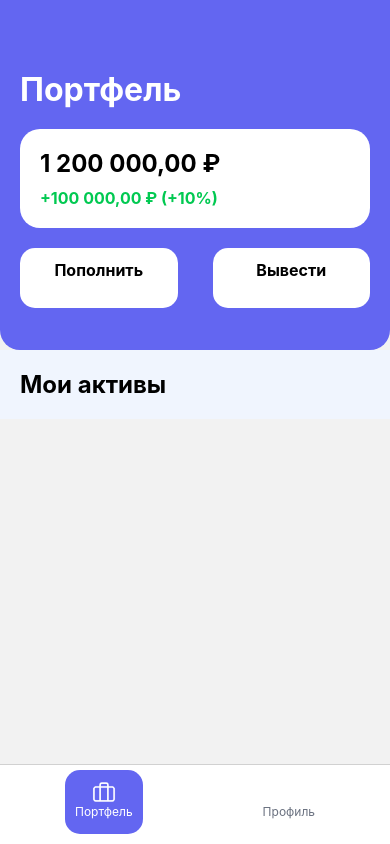
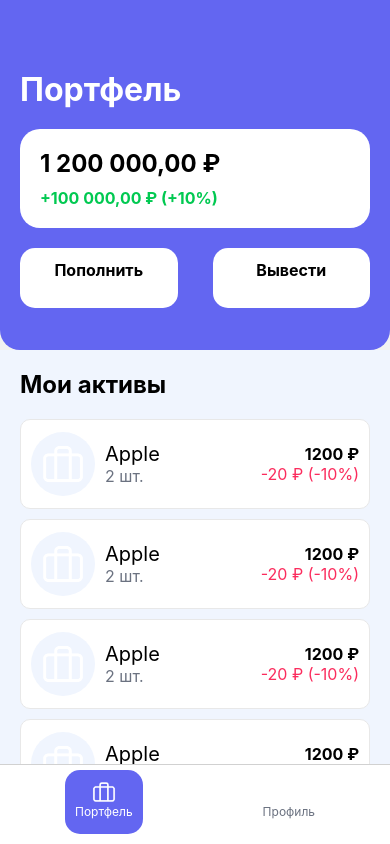
Before and after one commit to vvlaads/Investment-pp, a React Native app in the folder 2-cross-platorm-app/: screen /Main in a window 390 px wide. Built offline with nearby package versions, Linux system fonts and the light colour scheme.

Commit message:
Added component: AssetCard

```diff
--- /dev/null
+++ b/2-cross-platorm-app/components/AssetCard.js
@@ -0,0 +1,75 @@
+import { Image, Pressable, StyleSheet, Text, View } from "react-native";
+import { colors } from "../theme/colors";
+import { fontSizes, fontWeights, typography } from "../theme/typography";
+
+export default function AssetCard({ companyName, amount, pricePerUnit, diffPerUnit, icon }) {
+    return (
+        <Pressable
+            style={({ pressed }) => [
+                styles.container,
+                pressed ? { backgroundColor: colors.grayLight } : null
+            ]}
+            onPress={() => navigation.navigate(pageName)}
+        >
+            <View style={styles.imageContainer}>
+                <Image
+                    source={icon}
+                    style={styles.image}
+                />
+            </View>
+
+            <View style={styles.textContainer}>
+                <Text style={styles.label}>{companyName}</Text>
+                <Text style={styles.description}>{amount} шт.</Text>
+            </View>
+
+            <View style={[styles.textContainer, { alignItems: 'flex-end' }]}>
+                <Text style={styles.price}>{pricePerUnit * amount} ₽</Text>
+                <Text style={[typography.body, { color: colors.red }]}>{-diffPerUnit * amount} ₽ (-10%)</Text>
+            </View>
+        </Pressable>
+    );
+}
+
+const styles = StyleSheet.create({
+    container: {
+        backgroundColor: colors.white,
+        flexDirection: "row",
+        padding: 10,
+        borderColor: colors.grayLight,
+        borderWidth: 1,
+        borderRadius: 10,
+        gap: 10,
+        alignItems: 'center',
+        height: 90,
+    },
+    imageContainer: {
+        width: 64,
+        height: 64,
+        backgroundColor: colors.background,
+        borderRadius: 100,
+        padding: 10,
+    },
+    image: {
+        width: '100%',
+        height: '100%'
+    },
+    textContainer: {
+        flexDirection: "column",
+        flex: 1,
+    },
+    label: {
+        color: colors.black,
+        fontSize: fontSizes.medium
+    },
+    description: {
+        color: colors.gray,
+        fontSize: fontSizes.default,
+        fontWeight: fontWeights.default,
+    },
+    price: {
+        fontSize: fontSizes.default,
+        fontWeight: fontWeights.bold,
+        color: colors.black,
+    },
+});
--- a/2-cross-platorm-app/screens/PortfolioScreen.js
+++ b/2-cross-platorm-app/screens/PortfolioScreen.js
@@ -1,11 +1,14 @@
-import { View, Text, StyleSheet, Pressable } from 'react-native';
+import { View, Text, StyleSheet, Pressable, ScrollView } from 'react-native';
 import { fontSizes, fontWeights, typography } from '../theme/typography';
 import { colors } from '../theme/colors';
 import { formatValue } from '../utils/formatValue';
+import AssetCard from '../components/AssetCard';
+import arrow from '../assets/icons/portfolio white.png'
 
 export default function PortfolioScreen() {
     return (
-        <View style={styles.container}>
+        <ScrollView style={styles.container}
+            showsVerticalScrollIndicator={false}>
             <View style={styles.header}>
                 <Text style={[typography.title, { color: colors.white, marginTop: 50, marginBottom: 20 }]}>
                     Портфель
@@ -40,9 +43,18 @@ export default function PortfolioScreen() {
 
             </View>
             <View style={styles.body}>
-                <Text style={typography.subtitle}>Мои активы</Text>
+                <Text style={[typography.subtitle, { marginBottom: 20 }]}>Мои активы</Text>
+
+                <View style={styles.assetsContainer}>
+                    <AssetCard companyName={'Apple'} amount={2} pricePerUnit={600} diffPerUnit={10} icon={arrow} />
+                    <AssetCard companyName={'Apple'} amount={2} pricePerUnit={600} diffPerUnit={10} icon={arrow} />
+                    <AssetCard companyName={'Apple'} amount={2} pricePerUnit={600} diffPerUnit={10} icon={arrow} />
+                    <AssetCard companyName={'Apple'} amount={2} pricePerUnit={600} diffPerUnit={10} icon={arrow} />
+                    <AssetCard companyName={'Apple'} amount={2} pricePerUnit={600} diffPerUnit={10} icon={arrow} />
+                    <AssetCard companyName={'Apple'} amount={2} pricePerUnit={600} diffPerUnit={10} icon={arrow} />
+                </View>
             </View>
-        </View>
+        </ScrollView>
     );
 }
 
@@ -61,6 +73,7 @@ const styles = StyleSheet.create({
         padding: 20,
         justifyContent: 'top',
         backgroundColor: colors.background,
+        paddingBottom: 200,
     },
     block: {
         backgroundColor: colors.white,
@@ -89,5 +102,9 @@ const styles = StyleSheet.create({
         marginTop: 20,
         flexDirection: 'row',
         justifyContent: 'space-between',
-    }
+    },
+    assetsContainer: {
+        flexDirection: 'column',
+        gap: 10,
+    },
 });
```
